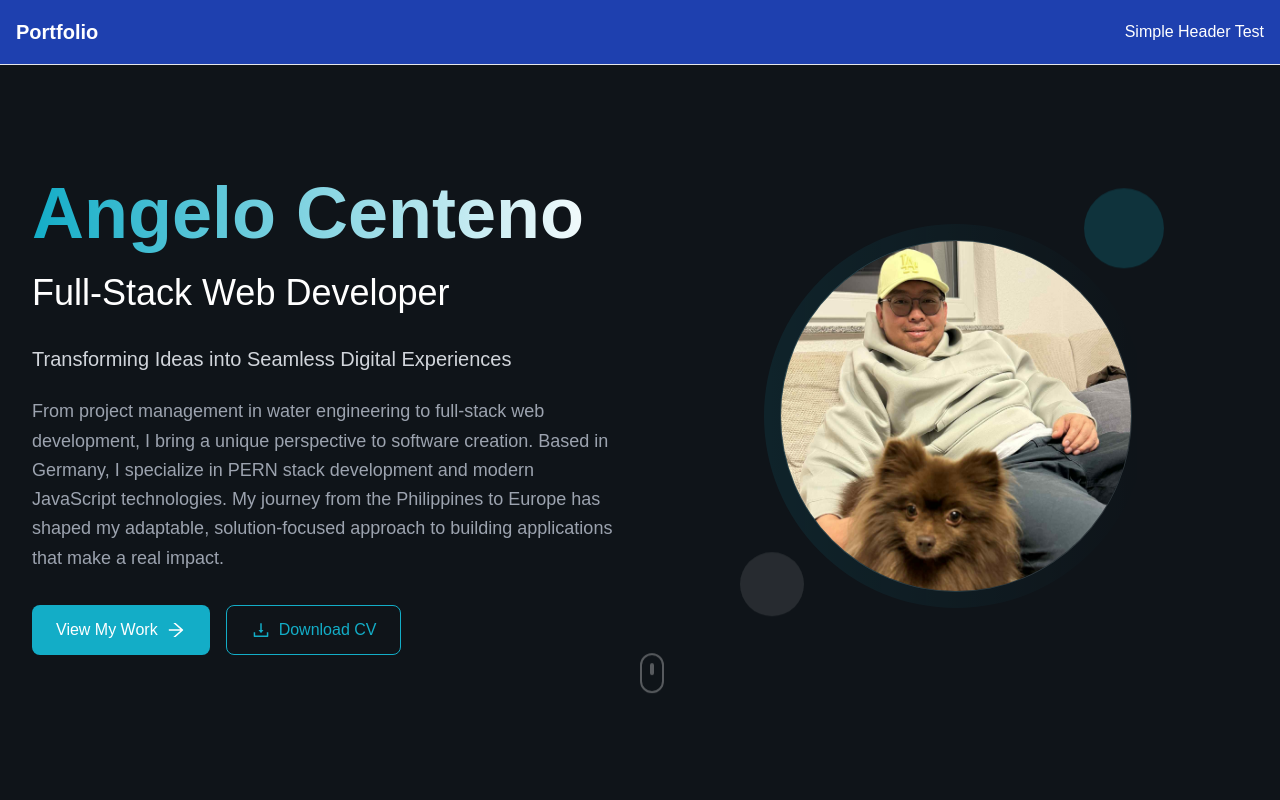
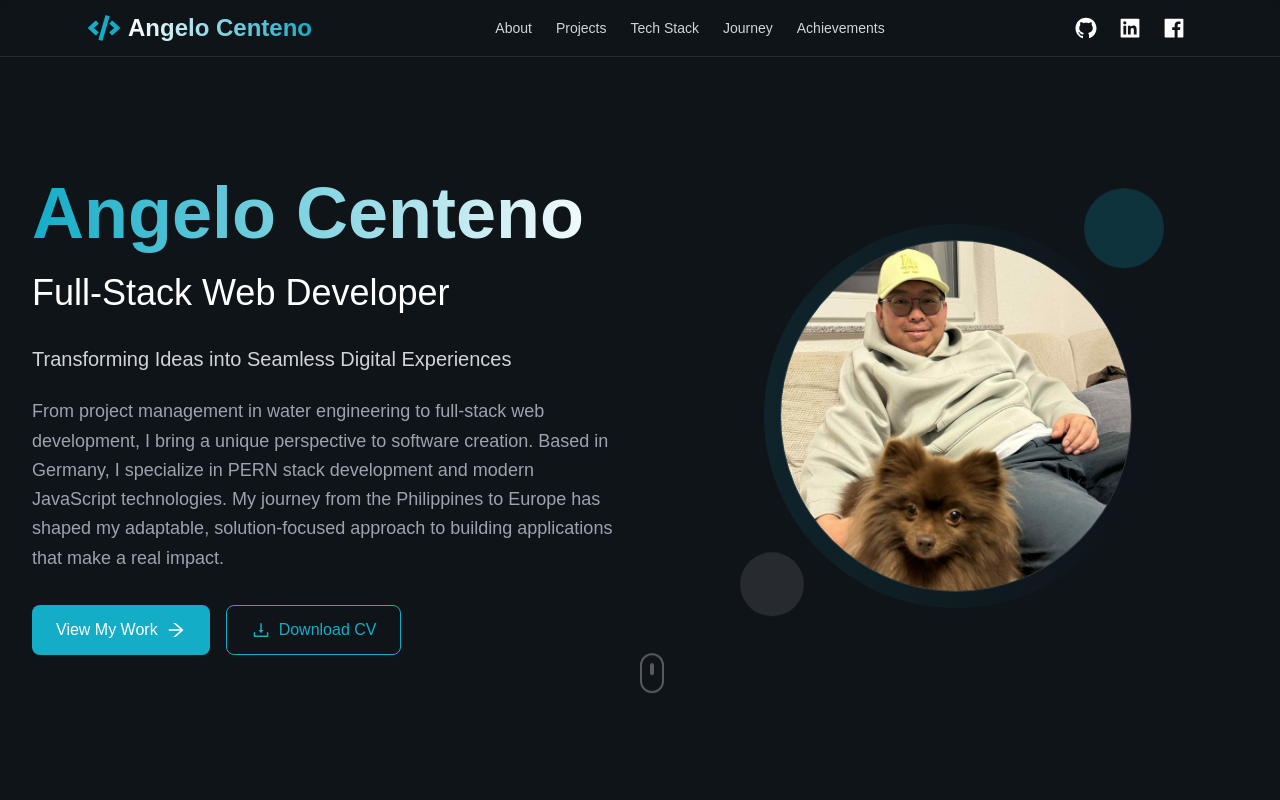
Before and after one commit to japint/portfolio, a Next.js app: page / in a window 1280 px wide. Shown: the top 800 px of the page. Built offline with nearby package versions, Linux system fonts and the light colour scheme.

Commit message:
refactor: Replace HeaderSimple component with a new Header component featuring improved navigation and mobile responsiveness

```diff
--- /dev/null
+++ b/src/components/Header/Header.tsx
@@ -0,0 +1,181 @@
+import React, { useState, useEffect } from "react";
+import Link from "next/link";
+import { FaCode } from "react-icons/fa";
+import {
+  AiFillGithub,
+  AiFillLinkedin,
+  AiFillFacebook,
+  AiOutlineMenu,
+  AiOutlineClose,
+} from "react-icons/ai";
+
+const Header: React.FC = () => {
+  const [isScrolled, setIsScrolled] = useState(false);
+  const [isMobileMenuOpen, setIsMobileMenuOpen] = useState(false);
+
+  useEffect(() => {
+    const handleScroll = () => {
+      setIsScrolled(window.scrollY > 20);
+    };
+
+    window.addEventListener("scroll", handleScroll);
+    return () => window.removeEventListener("scroll", handleScroll);
+  }, []);
+
+  const navItems = [
+    { href: "#about", label: "About" },
+    { href: "#projects", label: "Projects" },
+    { href: "#tech", label: "Tech Stack" },
+    { href: "#timeline", label: "Journey" },
+    { href: "#accomplishments", label: "Achievements" },
+  ];
+
+  const scrollToSection = (href: string) => {
+    const element = document.querySelector(href);
+    if (element) {
+      element.scrollIntoView({ behavior: "smooth" });
+    }
+    setIsMobileMenuOpen(false);
+  };
+
+  return (
+    <header
+      className={`fixed top-0 left-0 right-0 z-50 transition-all duration-300 ${
+        isScrolled
+          ? "bg-primary/95 backdrop-blur-md border-b border-secondary/30 shadow-xl"
+          : "bg-primary/90 backdrop-blur-sm border-b border-white/10"
+      }`}
+    >
+      <div className="max-w-6xl mx-auto px-6">
+        <div className="flex items-center justify-between h-14">
+          {/* Logo/Brand */}
+          <Link href="/" className="flex items-center space-x-2 group">
+            <FaCode
+              size="2rem"
+              className="text-secondary group-hover:text-white transition-all duration-300"
+            />
+            <div className="hidden sm:block">
+              <h1 className="text-2xl font-bold bg-gradient-to-r from-white to-secondary bg-clip-text text-transparent">
+                Angelo Centeno
+              </h1>
+            </div>
+          </Link>
+
+          {/* Desktop Navigation */}
+          <nav className="hidden md:flex items-center space-x-6">
+            {navItems.map((item) => (
+              <button
+                key={item.href}
+                onClick={() => scrollToSection(item.href)}
+                className="text-sm text-gray-300 hover:text-secondary transition-colors duration-300 font-medium"
+              >
+                {item.label}
+              </button>
+            ))}
+          </nav>
+
+          {/* Right Side - Social + Mobile Menu */}
+          <div className="flex items-center space-x-2">
+            {/* Social Links - Hidden on small screens */}
+            <div className="hidden md:flex items-center space-x-2">
+              <a
+                href="https://github.com/japint"
+                target="_blank"
+                rel="noopener noreferrer"
+                className="p-1.5 text-white hover:text-secondary transition-colors duration-300"
+                aria-label="GitHub Profile"
+              >
+                <AiFillGithub size="1.5rem" />
+              </a>
+              <a
+                href="https://www.linkedin.com/in/angelo-centeno"
+                target="_blank"
+                rel="noopener noreferrer"
+                className="p-1.5 text-white hover:text-secondary transition-colors duration-300"
+                aria-label="LinkedIn Profile"
+              >
+                <AiFillLinkedin size="1.5rem" />
+              </a>
+              <a
+                href="https://www.facebook.com/japcenteno/"
+                target="_blank"
+                rel="noopener noreferrer"
+                className="p-1.5 text-white hover:text-secondary transition-colors duration-300"
+                aria-label="Facebook Profile"
+              >
+                <AiFillFacebook size="1.5rem" />
+              </a>
+            </div>
+
+            {/* Mobile Menu Button */}
+            <button
+              onClick={() => setIsMobileMenuOpen(!isMobileMenuOpen)}
+              className="md:hidden p-1.5 text-white hover:text-secondary transition-colors duration-300"
+              aria-label="Toggle mobile menu"
+            >
+              {isMobileMenuOpen ? (
+                <AiOutlineClose size="1.2rem" />
+              ) : (
+                <AiOutlineMenu size="1.2rem" />
+              )}
+            </button>
+          </div>
+        </div>
+
+        {/* Mobile Menu */}
+        <div
+          className={`md:hidden transition-all duration-300 ease-in-out overflow-hidden ${
+            isMobileMenuOpen ? "max-h-64 opacity-100 pb-4" : "max-h-0 opacity-0"
+          }`}
+        >
+          <div className="pt-3 border-t border-secondary/20">
+            <div className="flex flex-col space-y-1">
+              {navItems.map((item) => (
+                <button
+                  key={item.href}
+                  onClick={() => scrollToSection(item.href)}
+                  className="text-left py-2 px-3 text-sm text-gray-300 hover:text-secondary transition-colors duration-300"
+                >
+                  {item.label}
+                </button>
+              ))}
+            </div>
+
+            {/* Mobile Social Links */}
+            <div className="flex items-center justify-center space-x-4 mt-4 pt-3 border-t border-secondary/20">
+              <a
+                href="https://github.com/japint"
+                target="_blank"
+                rel="noopener noreferrer"
+                className="p-2 text-white hover:text-secondary transition-colors duration-300"
+                aria-label="GitHub Profile"
+              >
+                <AiFillGithub size="1.5rem" />
+              </a>
+              <a
+                href="https://www.linkedin.com/in/angelo-centeno"
+                target="_blank"
+                rel="noopener noreferrer"
+                className="p-2 text-white hover:text-secondary transition-colors duration-300"
+                aria-label="LinkedIn Profile"
+              >
+                <AiFillLinkedin size="1.5rem" />
+              </a>
+              <a
+                href="https://www.facebook.com/japcenteno/"
+                target="_blank"
+                rel="noopener noreferrer"
+                className="p-2 text-white hover:text-secondary transition-colors duration-300"
+                aria-label="Facebook Profile"
+              >
+                <AiFillFacebook size="1.5rem" />
+              </a>
+            </div>
+          </div>
+        </div>
+      </div>
+    </header>
+  );
+};
+
+export default Header;
--- a/src/components/Header/HeaderSimple.tsx
+++ /dev/null
@@ -1,16 +0,0 @@
-import React from "react";
-
-const HeaderSimple: React.FC = () => {
-  return (
-    <header className="fixed top-0 left-0 right-0 z-50 bg-blue-800 border-b">
-      <nav className="max-w-7xl mx-auto px-4">
-        <div className="flex items-center justify-between h-16">
-          <div className="text-white text-xl font-bold">Portfolio</div>
-          <div className="text-white">Simple Header Test</div>
-        </div>
-      </nav>
-    </header>
-  );
-};
-
-export default HeaderSimple;
--- a/src/layout/Layout.tsx
+++ b/src/layout/Layout.tsx
@@ -1,6 +1,6 @@
 import React from "react";
 import Footer from "../components/Footer/Footer";
-import Header from "../components/Header/HeaderSimple";
+import Header from "../components/Header/Header";
 
 interface LayoutProps {
   children: React.ReactNode;
```
